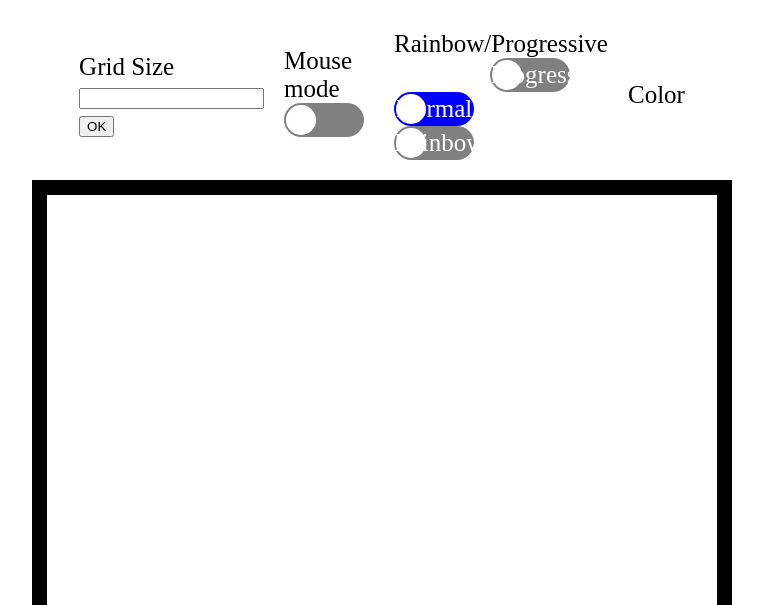
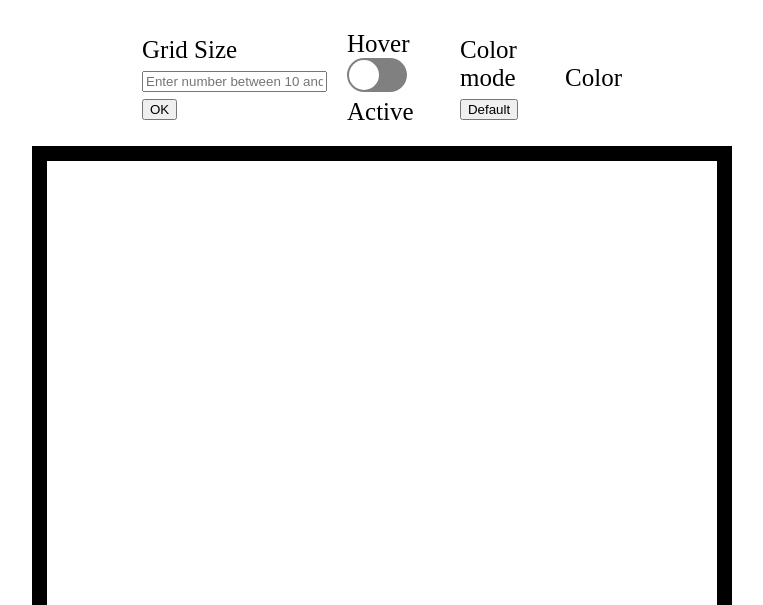
Before and after one commit to tostimontes/etch-a-sketch, a plain HTML site: page index.html in a window 1280 px wide. Shown: the part 195-800 px from the top of the page, without its empty margins (258-1021 px from the left). Drawn offline with Linux system fonts and the light colour scheme.

Commit message:
feat: event listener takes input for grid function

```diff
--- a/index.html
+++ b/index.html
@@ -11,32 +11,22 @@
     <h1>Etch-a-sketch</h1>
     <div class="controls_box">
       <div class="control_buttons" id="size_selector">
-        Grid Size <input id="grid_size" type="text" /><button
+        Grid Size <input id="grid_size" type="text" placeholder="Enter number between 10 and 100"/><button
           id="grid_size_confirm"
         >
           OK
         </button>
       </div>
       <div class="control_buttons" id="hover_active_toggle">
-        Mouse mode<input
+        Hover<input
           class="toggle_btn"
           type="checkbox"
           id="toggle_mouse_mode"
         />
-        <label for="toggle_mouse_mode"></label>
+        <label for="toggle_mouse_mode"></label> Active
       </div>
-      <div class="control_buttons" id="rainbow_progressive_darkening_toggle">
-        Rainbow/Progressive<input
-          type="radio"
-          name="color_modes"
-          id="normal_color_mode"
-          checked
-        />
-        <label for="normal_color_mode">Normal</label>
-        <input type="radio" name="color_modes" id="darkening_color_mode" />
-        <label for="darkening_color_mode">Progressive Darkening</label>
-        <input type="radio" name="color_modes" id="rainbow_color_mode" />
-        <label for="rainbow_color_mode">Rainbow</label>
+      <div class="control_buttons" id="rainbow_progressive_darkening_toggle">Color mode
+        <button id="rainbow_toggle">Default</button>
       </div>
       <div class="control_buttons" id="color_selection">Color</div>
     </div>
@@ -46,4 +36,3 @@
     </div>
   </body>
 </html>
-OK
--- a/script.js
+++ b/script.js
@@ -1,8 +1,35 @@
+//  AELs grid size:
+// keypress enter OK button and input --> Change grid size
+    //  input number --> create n rows + n columns
+// Required integer between 10-100, placeholder message, no alert
+const div = document.createElement("div");
+const gridButton = document.querySelector("#grid_size_confirm");
+const container = document.querySelector(".container");
 
+function rows (number) {
+    return div * 10;
+}
 
+function columns (number) {
 
-// popup with grid size
-// hover/active leaves trail
-// trail randomizes color
-// color selection tool
-// progressive darkening tool
+}
+
+function setGrid (number) {
+    rows(number);
+    columns(number);
+    container.insertAdjacentElement(div)
+}
+
+gridButton.addEventListener("click", function() { setGrid(parseInt(document.querySelector("#grid_size").value)); });
+
+//  AELs hover/active toggle
+// on toggle, change cursor behavior
+
+//  AELs color mode
+// each click changes color mode:
+//  Default: single color
+//  Rainbow: Random 7 colors
+//  Prog: 10 colors from blackest to thin grey
+
+//  AELs for grid divs
+// each div has ELs for hover/active, design hover first, then add toggle for active
--- a/style.css
+++ b/style.css
@@ -36,19 +36,18 @@ h1 {
     align-items: center;
     gap: 2rem;
     font-size: 2.5rem;
-
+    align-content: center;
 }
 
 .control_buttons {
 
 }
 
-/* Hide the default checkbox */
+/* Mouse mode toggle */
 input[type="checkbox"] {
   display: none;
 }
 
-/* Style the toggle button */
 label {
   display: inline-block;
   width: 60px;
@@ -75,31 +74,6 @@ input[type="checkbox"]:checked + label::after {
   transform: translateX(26px);
 }
 
-/* Hide the radio buttons */
-input[type="radio"] {
-  display: none;
-}
-
-/* Style the toggle buttons */
-label {
-  display: inline-block;
-  width: 80px;
-  height: 34px;
-  background-color: grey;
-  border-radius: 17px;
-  position: relative;
-  margin-right: 10px;
-  text-align: center;
-  line-height: 34px;
-  cursor: pointer;
-  color: white;
-}
-
-input[type="radio"]:checked + label {
-  background-color: blue;
-}
-
-
 .container {
     display: flex;
     flex-wrap: wrap;
@@ -113,4 +87,5 @@ input[type="radio"]:checked + label {
 #erasers {
     display: flex;
     flex-direction: row;
+    gap: 2rem;
 }
```
